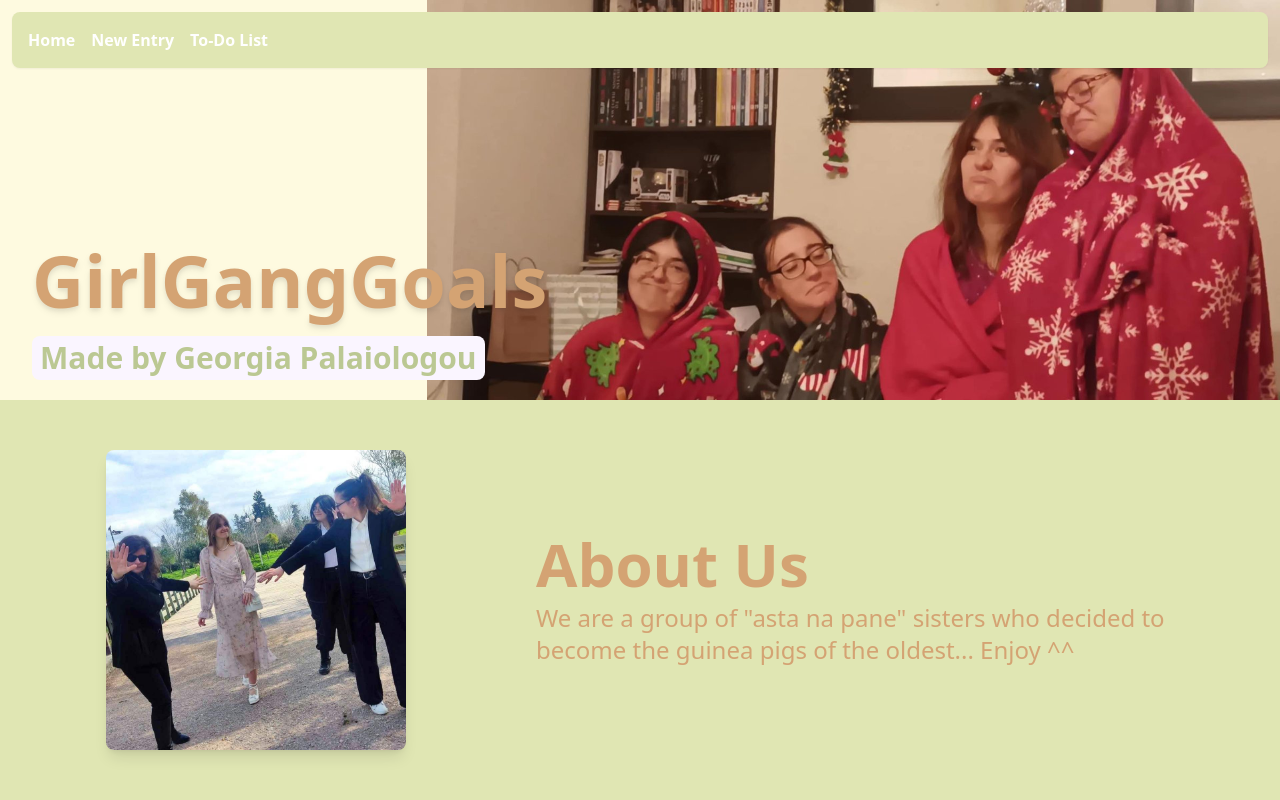
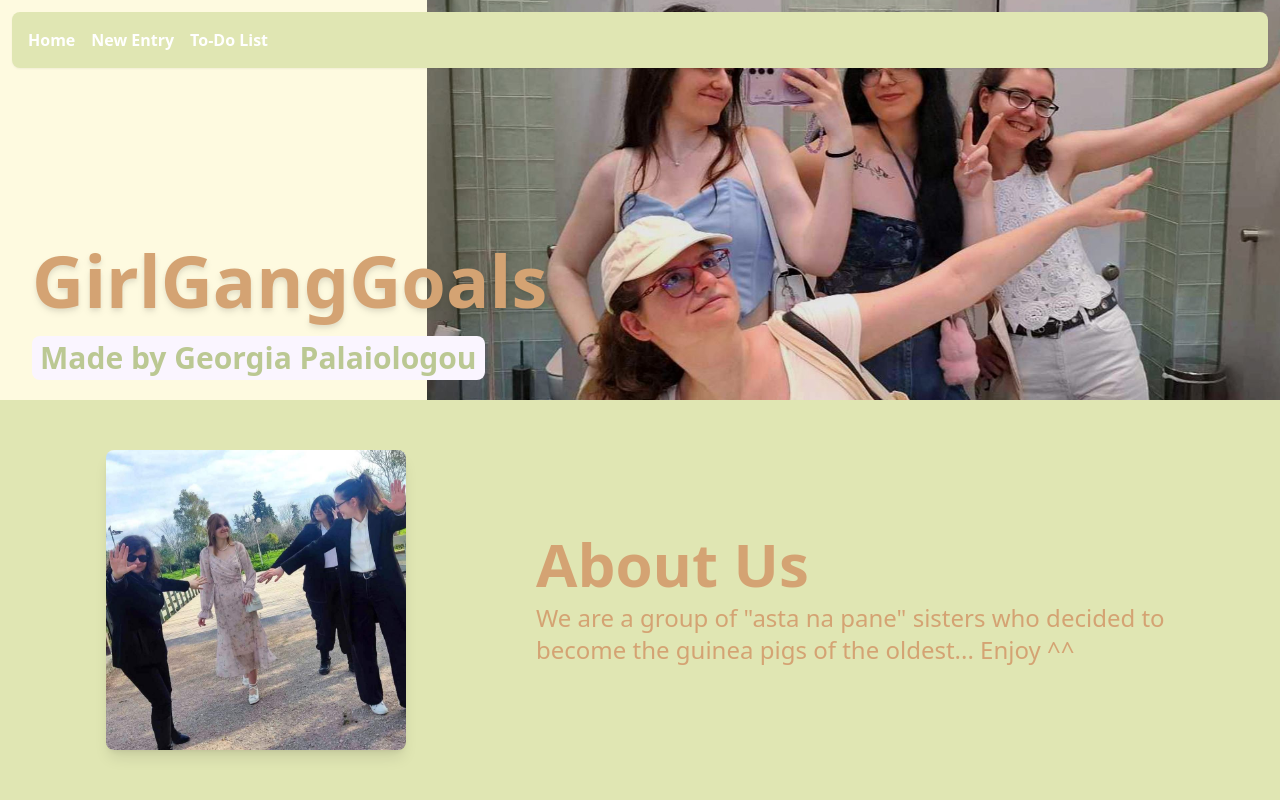
Before and after one commit to geoplg/shared-diary, a Next.js app: page / in a window 1280 px wide. Shown: the top 800 px of the page. Built offline with nearby package versions, Linux system fonts and the light colour scheme; no server answers; the database is empty.

Commit message:
Change background image from img1.jpg to img3.jpg

```diff
--- a/src/app/page.tsx
+++ b/src/app/page.tsx
@@ -103,7 +103,7 @@
 
         <div
           className="absolute inset-0 left-1/3 w-2/3 bg-cover bg-center"
-          style={{ backgroundImage: "url('/img1.jpg')" }}
+          style={{ backgroundImage: "url('/img3.jpg')" }}
         ></div>
 
         <div className="relative z-10 text-left px-8 py-5">
```
